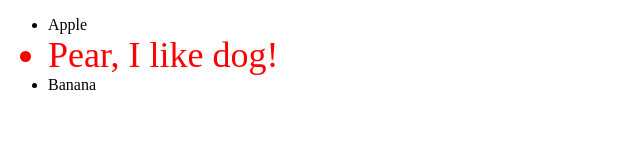
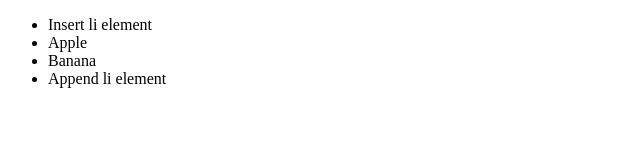
Before and after one commit to jimljj/All-of-the-Exercises, a plain HTML site: page D3_Exercises/manipulateDOM.html in a window 1280 px wide. Shown: the whole page, without its empty margins (0-640 px from the left). Drawn offline with nearby package versions, Linux system fonts and the light colour scheme.

Commit message:
Manipulate DOM in D3.

```diff
--- a/D3_Exercises/js/HelloD3.js
+++ b/D3_Exercises/js/manipulateDOM.js
@@ -1,6 +1,7 @@
 window.onload = function () {
 	var dataset = [ "I like dog", "I like cat", "I like snake"];
-	var li = d3.select("body").select("#fruits").selectAll("#apple");
+	var ul = d3.select("body").select("#fruits");
+	var li = ul.selectAll("#apple");
 
 	li.data(dataset);
 
@@ -9,4 +10,10 @@ window.onload = function () {
 	});
 
 	li.style({ "color": "red", "font-size": "36px"});
+
+	ul.append("li").text("Append li element");
+
+	ul.insert("li", ":first-child").text("Insert li element");
+
+	ul.select("#apple").remove();
 }
--- a/D3_Exercises/HelloD3.html
+++ b/D3_Exercises/manipulateDOM.html
@@ -12,7 +12,7 @@
 	<!-- <link rel="stylesheet" href=""> -->
 
 	<script src="http://d3js.org/d3.v3.min.js" charset="utf-8"></script>
-	<script type="text/javascript" src="./js/HelloD3.js"></script>
+	<script type="text/javascript" src="./js/manipulateDOM.js"></script>
 </head>
 <body>
 
```
Also changed, not shown: 1 other file.
